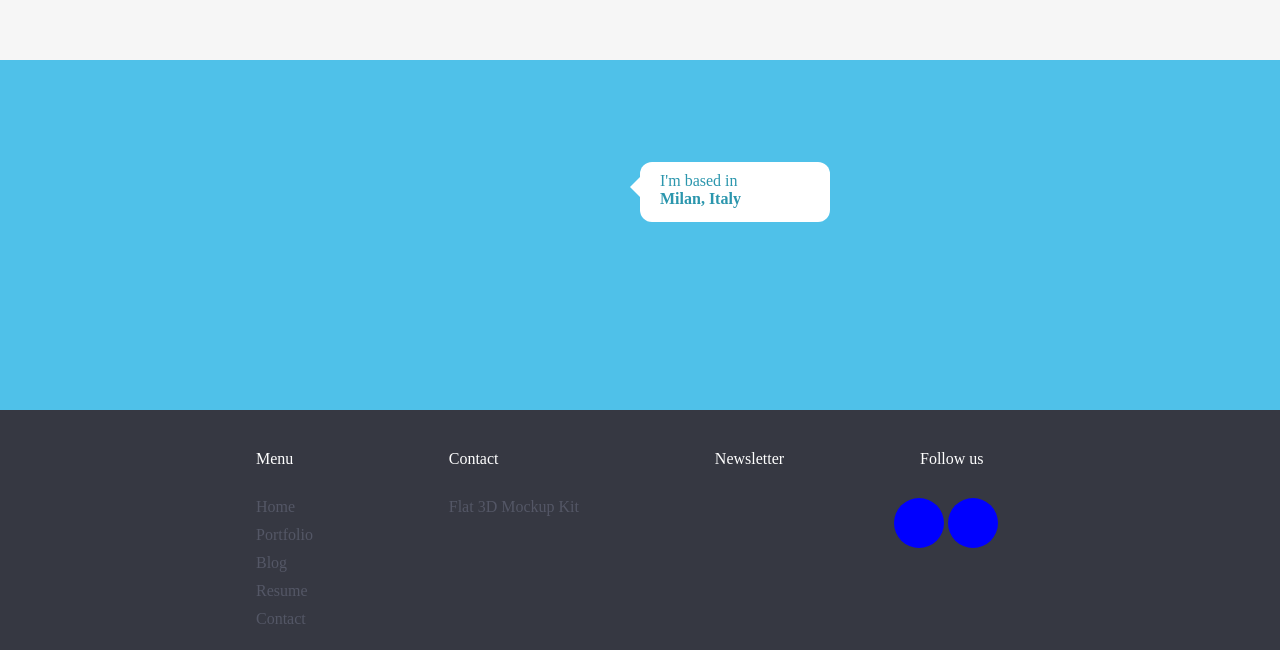
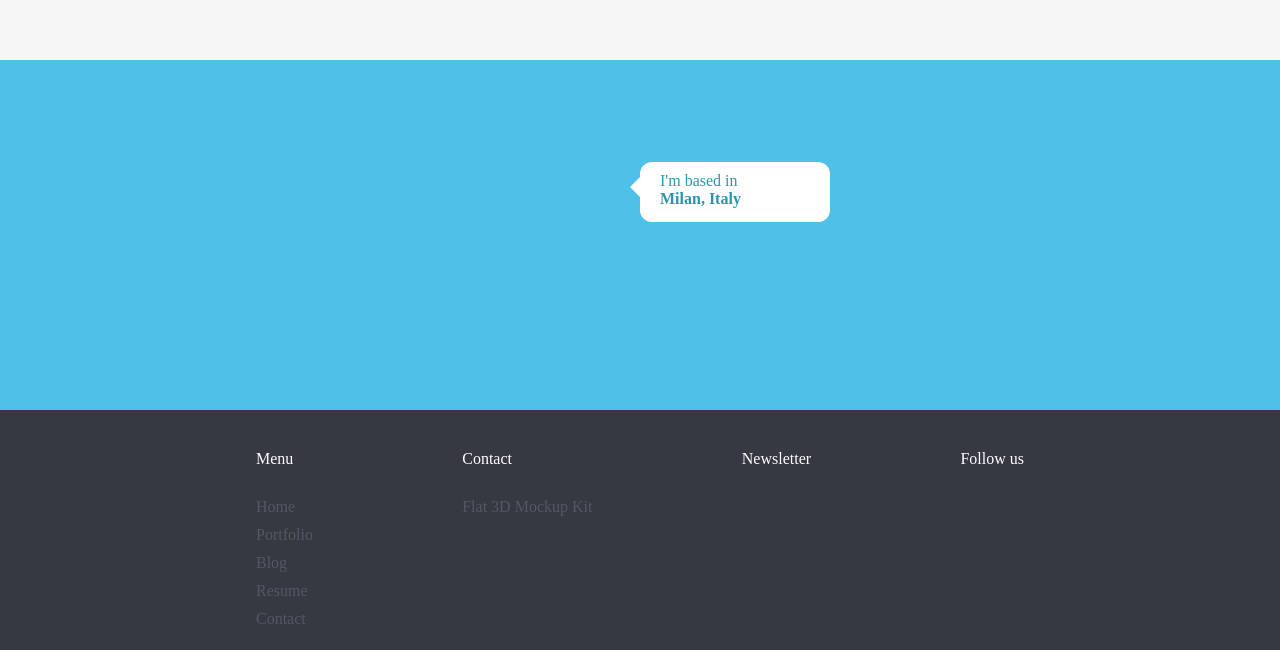
Before and after one commit to JakubK/Beetle, a website: page index.html in a window 1280 px wide. Shown: the part 4140-4790 px from the top of the page. Drawn offline with Linux system fonts and the light colour scheme.

Commit message:
Remove span circles from footer

```diff
--- a/index.html
+++ b/index.html
@@ -277,8 +277,7 @@ with interaction design background</p>
                 <div>
                     <label>Follow us</label>
                     <div class="follow">
-                        <span></span>
-                        <span></span>
+
                     </div>
                 </div>
             </div>
--- a/src/scss/index.scss
+++ b/src/scss/index.scss
@@ -621,17 +621,6 @@ footer {
             color: white;
             text-align: left;
 
-            div {
-                span {
-                    display: inline-block;
-                    margin-top: 30px;
-                    background-color: blue;
-                    border-radius: 50%;
-                    width: 50px;
-                    height: 50px;
-                }
-            }
-
             ul {
                 margin: 30px 0 0 0;
                 padding: 0;
```
Also changed, not shown: src/css/index.css.
